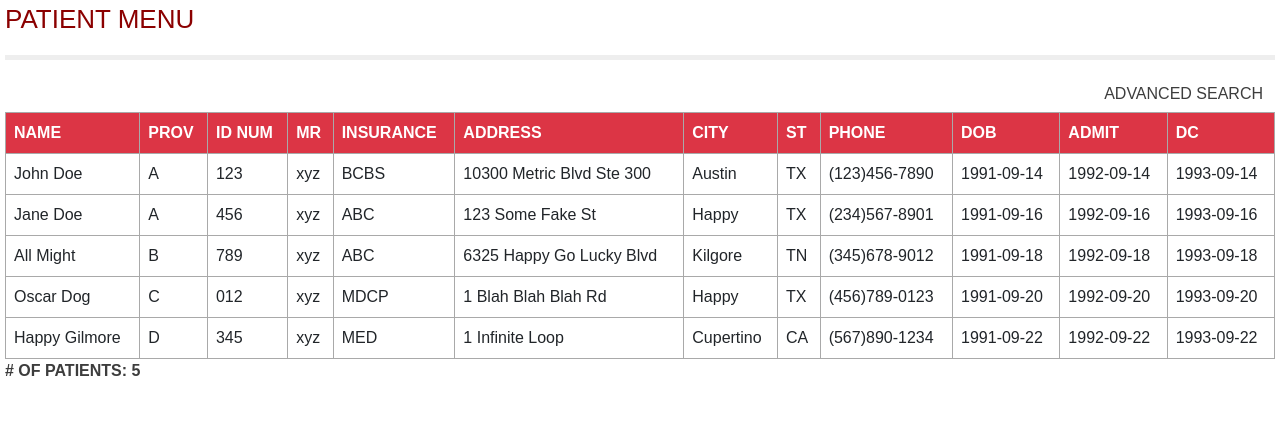
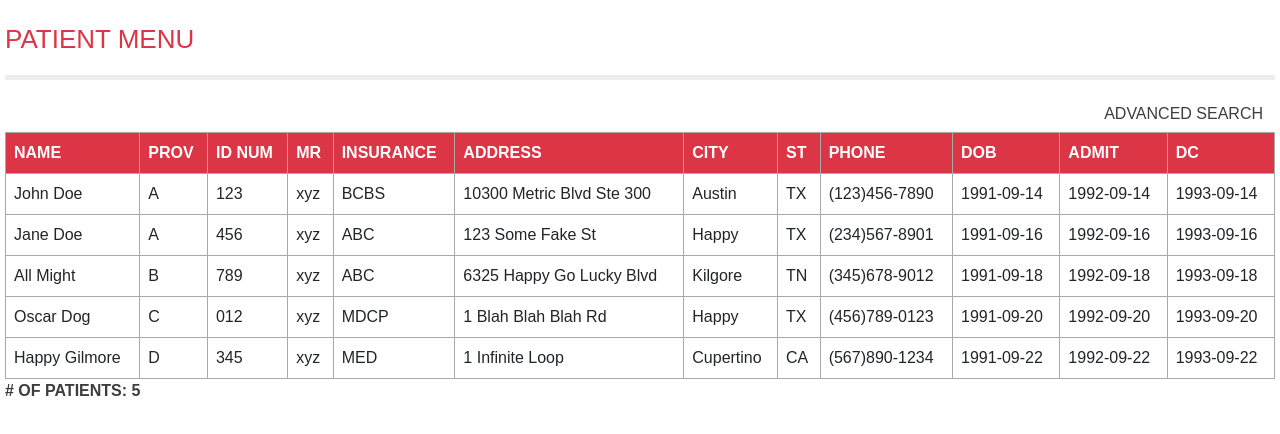
Before and after one commit to danielhayespco/goodlookingPatientMenu, a plain HTML site: page index.html in a window 1280 px wide. Drawn offline with nearby package versions, Linux system fonts and the light colour scheme.

Commit message:
a little last minute styling

```diff
--- a/style.css
+++ b/style.css
@@ -50,9 +50,9 @@ body {
 }
 
 #titleHeading {
-	color: darkred;
+	color: #dc3545;
 	font-size: 26px;
-	padding-top: 10;
+	padding-top: 20px;
 }
 
 #numOfPatients {
```
